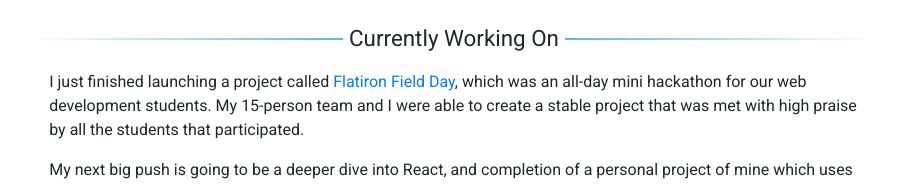
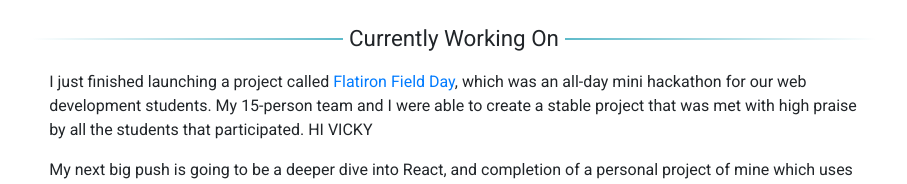
Before and after one commit to Dick-Ward/portfolio_v1, a React (Create React App) app: page / in a window 1280 px wide. Shown: the part 1729-1913 px from the top of the page, without its empty margins (186-1093 px from the left). Built offline with nearby package versions, Linux system fonts and the light colour scheme.

Commit message:
hi vicky

```diff
--- a/src/components/CurrentProject.js
+++ b/src/components/CurrentProject.js
@@ -9,6 +9,7 @@ const CurrentProject = () => {
           I just finished launching a project called <a href="https://medium.com/@TheDickWard/creating-a-fabulous-frontend-for-flatiron-field-day-9d0b09a6a652">Flatiron Field Day</a>, which was an all-day mini hackathon for our web development students.
           My 15-person team and I were able to create a stable project that was met with high praise by all the
           students that participated.
+          HI VICKY
         </p>
 
 
```
